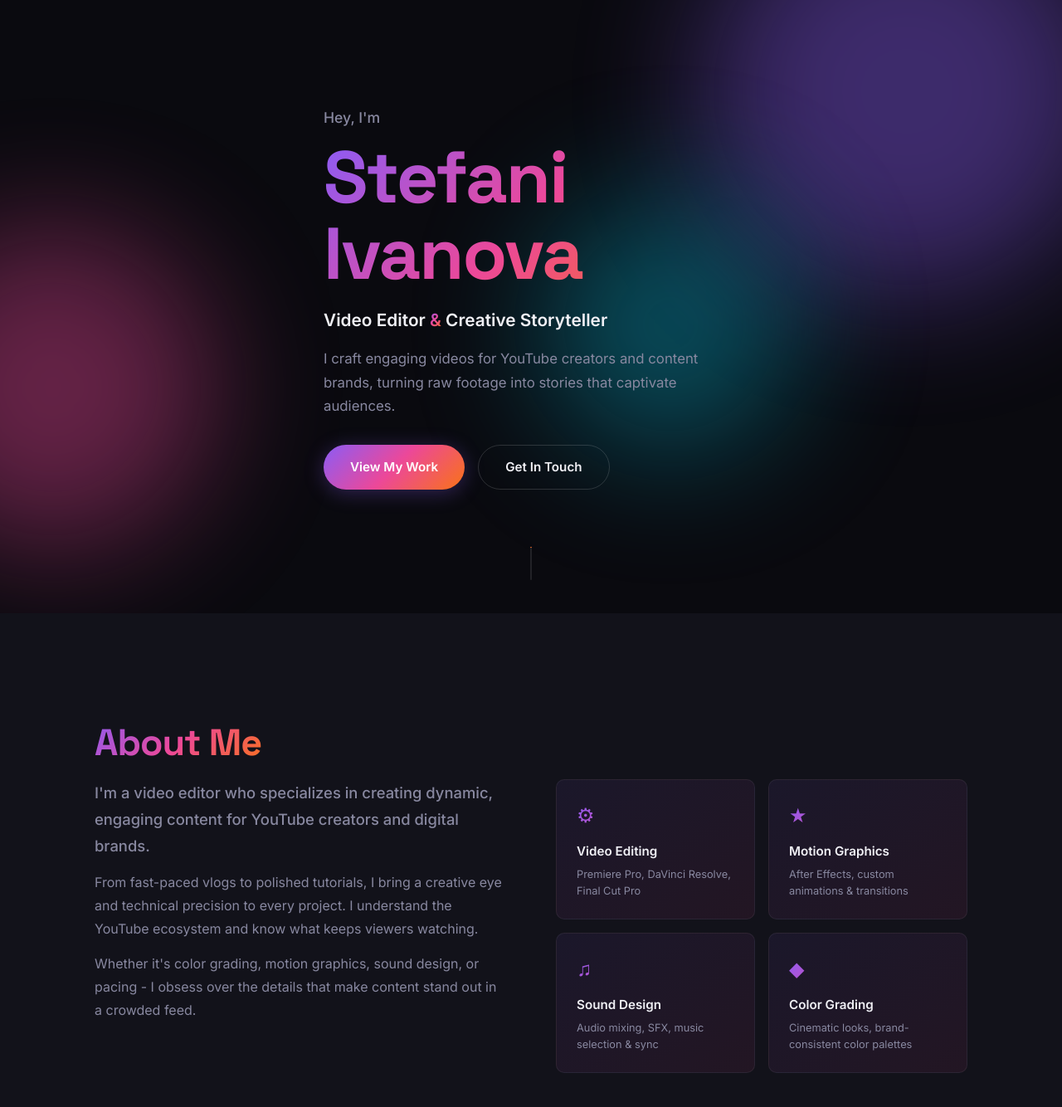
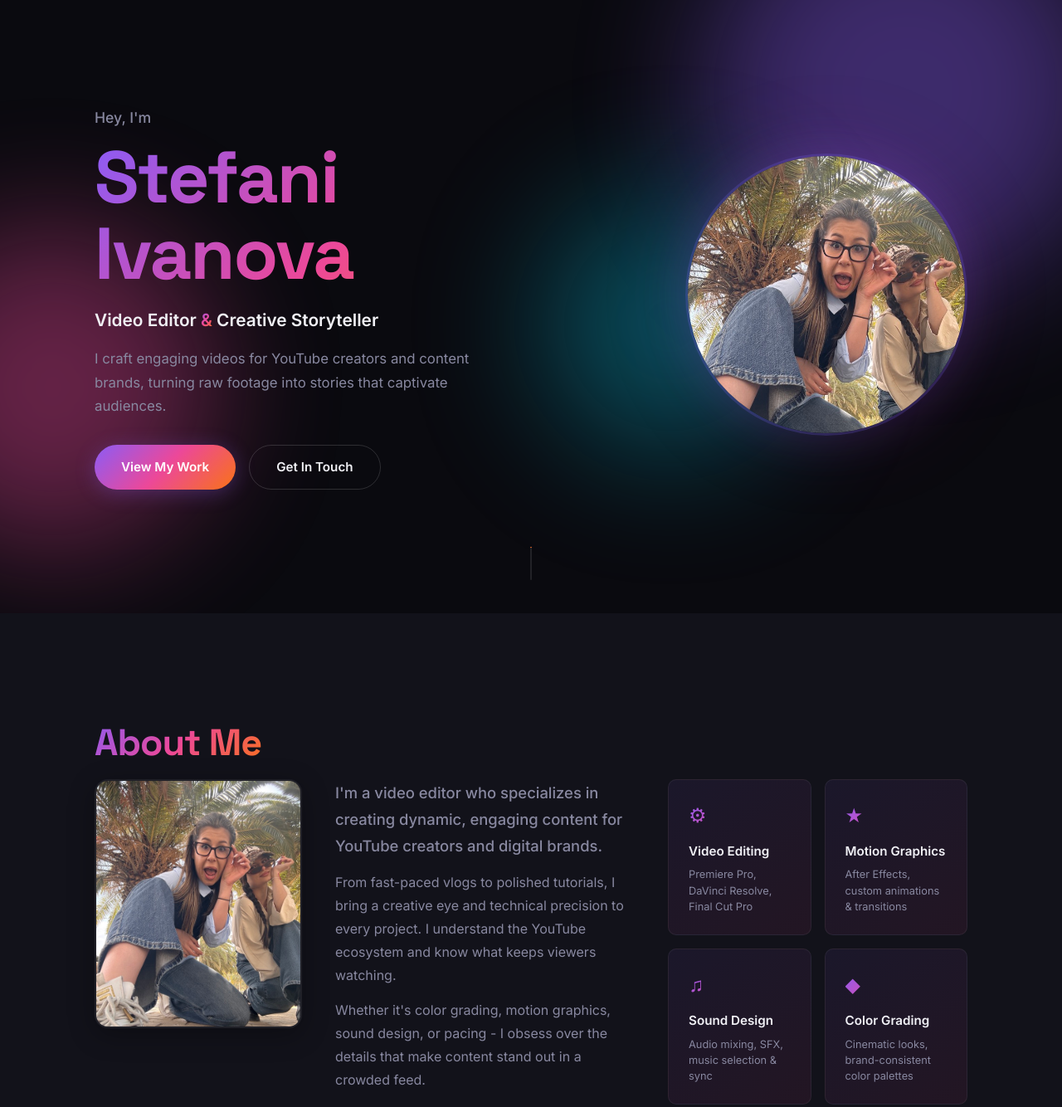
Before and after one commit to stefaniivnv-bg/personal-website, a plain HTML site: page index.html in a window 1280 px wide. Shown: the part 61-1395 px from the top of the page at 83% size. Drawn offline with Linux system fonts and the light colour scheme.

Commit message:
Add optimized profile photo to hero and about sections
Photo compressed from 5.9MB to 200KB for fast loading.
Circular frame with gradient glow in hero, rectangular
in about section. Fully responsive layout.

Co-Authored-By: Claude Opus 4.6 (1M context) <noreply@anthropic.com>

```diff
--- a/index.html
+++ b/index.html
@@ -40,6 +40,8 @@
       <div class="gradient-orb orb-3"></div>
     </div>
     <div class="hero-content">
+      <div class="hero-inner">
+        <div class="hero-text">
           <p class="hero-greeting">Hey, I'm</p>
           <h1 class="hero-name">Stefani<br>Ivanova</h1>
           <p class="hero-role">Video Editor <span class="accent">&</span> Creative Storyteller</p>
@@ -47,6 +49,11 @@
           <div class="hero-cta">
             <a href="#projects" class="btn btn-primary">View My Work</a>
             <a href="#contact" class="btn btn-outline">Get In Touch</a>
+          </div>
+        </div>
+        <div class="hero-photo">
+          <img src="stefani.jpg" alt="Stefani Ivanova" loading="eager" width="400" height="400">
+        </div>
       </div>
     </div>
     <div class="scroll-indicator">
@@ -59,6 +66,9 @@
     <div class="container">
       <h2 class="section-title">About Me</h2>
       <div class="about-grid">
+        <div class="about-photo">
+          <img src="stefani.jpg" alt="Stefani Ivanova" loading="lazy" width="400" height="400">
+        </div>
         <div class="about-text">
           <p class="about-intro">I'm a video editor who specializes in creating dynamic, engaging content for YouTube creators and digital brands.</p>
           <p>From fast-paced vlogs to polished tutorials, I bring a creative eye and technical precision to every project. I understand the YouTube ecosystem and know what keeps viewers watching.</p>
--- a/style.css
+++ b/style.css
@@ -212,7 +212,33 @@ a {
 .hero-content {
   position: relative;
   z-index: 1;
-  max-width: 700px;
+  max-width: 1100px;
+  width: 100%;
+  padding: 0 24px;
+}
+
+.hero-inner {
+  display: flex;
+  align-items: center;
+  gap: 60px;
+}
+
+.hero-text {
+  flex: 1;
+}
+
+.hero-photo {
+  flex-shrink: 0;
+}
+
+.hero-photo img {
+  width: 340px;
+  height: 340px;
+  object-fit: cover;
+  object-position: top center;
+  border-radius: 50%;
+  border: 3px solid rgba(139,92,246,0.3);
+  box-shadow: 0 0 60px rgba(139,92,246,0.2), 0 0 120px rgba(236,72,153,0.1);
 }
 
 .hero-greeting {
@@ -366,9 +392,25 @@ a {
 
 .about-grid {
   display: grid;
-  grid-template-columns: 1fr 1fr;
-  gap: 60px;
+  grid-template-columns: auto 1fr 1fr;
+  gap: 40px;
   align-items: start;
+}
+
+.about-photo {
+  width: 250px;
+  height: 300px;
+  border-radius: var(--radius);
+  overflow: hidden;
+  border: 2px solid var(--border);
+  box-shadow: 0 8px 32px rgba(0,0,0,0.3);
+}
+
+.about-photo img {
+  width: 100%;
+  height: 100%;
+  object-fit: cover;
+  object-position: top center;
 }
 
 .about-intro {
@@ -667,14 +709,30 @@ a {
     font-size: 1.2rem;
   }
 
-  .hero-content {
-    text-align: left;
+  .hero-inner {
+    flex-direction: column-reverse;
+    text-align: center;
+  }
+
+  .hero-photo img {
+    width: 220px;
+    height: 220px;
+  }
+
+  .hero-cta {
+    justify-content: center;
   }
 
   .about-grid,
   .contact-grid {
     grid-template-columns: 1fr;
     gap: 40px;
+  }
+
+  .about-photo {
+    width: 200px;
+    height: 240px;
+    margin: 0 auto;
   }
 
   .projects-grid {
```
Also changed, not shown: stefani.jpg (added). Lines whose indentation alone changed are shown as unchanged.
